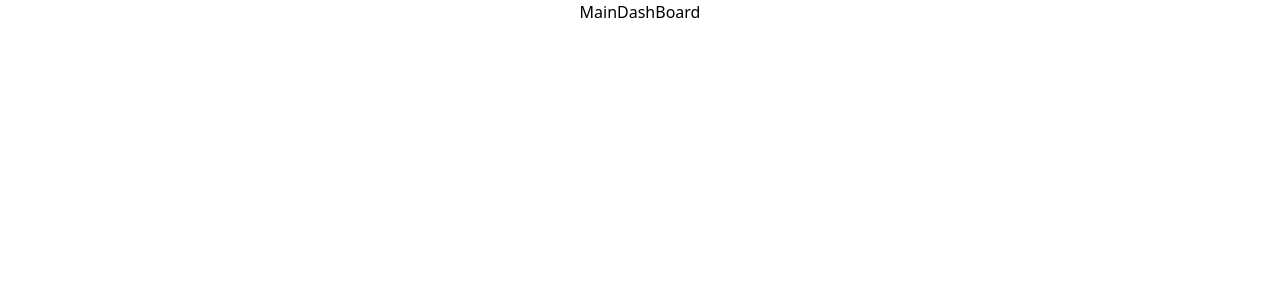
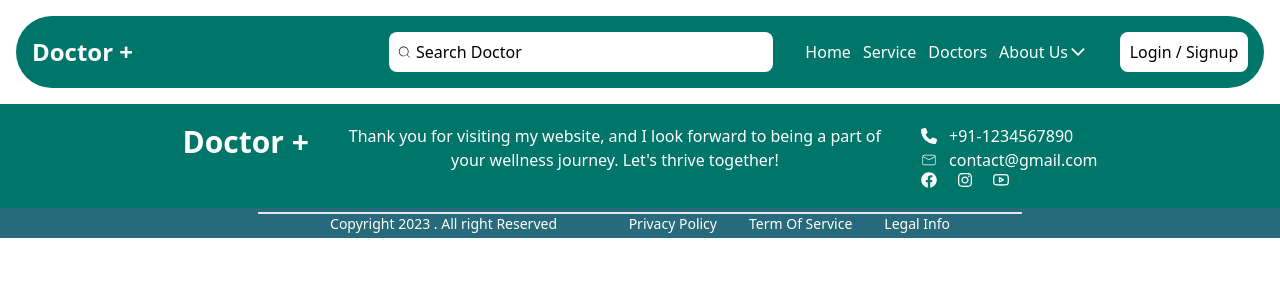
Before and after one commit to Anureng/doctors_dashboard, a React (Create React App) app: page /dashboard in a window 1280 px wide. Shown: the top 300 px of the page. Built offline with nearby package versions, Linux system fonts and the light colour scheme.

Commit message:
Navbar and Footer

```diff
--- a/package.json
+++ b/package.json
@@ -8,6 +8,7 @@
     "@testing-library/user-event": "^13.5.0",
     "react": "^18.3.1",
     "react-dom": "^18.3.1",
+    "react-icons": "^5.2.1",
     "react-router-dom": "^6.23.1",
     "react-scripts": "5.0.1",
     "web-vitals": "^2.1.4"
--- a/src/components/Footer.js
+++ b/src/components/Footer.js
@@ -1,8 +1,48 @@
 import React from 'react'
+import { FaPhone } from "react-icons/fa6";
+import { CiMail } from "react-icons/ci";
+import { FaFacebook } from "react-icons/fa";
+import { FaInstagram } from "react-icons/fa6";
+import { FiYoutube } from "react-icons/fi";
 
-const Footer = () => {
+function Footer() {
   return (
-    <div>Footer</div>
+    <div>
+      <div className=' p-5 flex text-white bg-[#007569]  items-center justify-center'>
+        <div className='flex flex-col md:flex-row  space-x-10 '>
+          <div className='  flex items-center justify-center md:justify-start md:items-start text-3xl font-bold '>
+            Doctor +
+          </div>
+          <div className='w-fit  '>
+            Thank you for visiting my website, and  I look forward
+            to being a part of <br /> your wellness journey. Let's thrive
+            together!</div>
+          <div>
+            <div className=' w-fit flex items-center space-x-3'><FaPhone />
+              <p>
+                +91-1234567890
+              </p>
+            </div>
+            <div className=' w-fit flex items-center space-x-3'> <CiMail />
+              <p>
+                contact@gmail.com
+              </p>
+            </div>
+            <div className=' w-fit flex space-x-5'><FaFacebook /><FaInstagram /><FiYoutube /></div>
+          </div>
+        </div>
+      </div>
+      <div className='bg-[#276A7B] text-sm text-white flex items-center justify-evenly font-light p-1'>
+        <div className='border-t-2 flex flex-col md:flex-row space-y-3 md:space-y-0 items-center justify-evenly w-3/5'>
+          <div>Copyright 2023 . All right Reserved</div>
+          <div className='flex space-x-8'>
+            <p>Privacy Policy</p>
+            <p>Term Of Service</p>
+            <p>Legal Info</p>
+          </div>
+        </div>
+      </div>
+    </div>
   )
 }
 
--- a/src/components/Navbar.js
+++ b/src/components/Navbar.js
@@ -1,9 +1,58 @@
-import React from 'react'
+import React, { useState } from 'react';
+import { CiSearch } from "react-icons/ci";
+import { IoIosArrowDown } from "react-icons/io";
+import { RxHamburgerMenu, RxCross1 } from "react-icons/rx";
+import { Link } from 'react-router-dom';
+import { FaUser } from "react-icons/fa";
 
-const Navbar = () => {
+function NavBar() {
+  const [open, setOpen] = useState(false);
+  const getdata = localStorage.getItem("token");
+
   return (
-    <div>Navbar</div>
-  )
+    <div className={`p-4 ${open ? 'bg-white' : 'bg-transparent'}`}>
+      <div className={`rounded-full flex flex-col md:flex-row items-center justify-between p-4 ${open ? 'bg-white text-black' : 'bg-[#007569] text-white'}`}>
+
+
+      <div className={`flex space-x-8 ${open ? "bg-[#007569] w-full p-2 rounded-lg text-white" :""}`}>
+        <div className='font-bold lg:text-2xl'>
+          <Link to="/" className={open ? 'text-white ' : 'text-white '}>Doctor +</Link>
+        </div>
+
+        <div className='lg:hidden' onClick={() => setOpen(!open)}>
+          {open ? <RxCross1 className='text-2xl' /> : <RxHamburgerMenu className='text-2xl' />}
+        </div>
+      </div>
+
+        <div className={`lg:flex space-x-8   ${open ? 'flex ' : 'hidden'} flex-col lg:flex-row items-center w-full lg:w-auto`}>
+          <div className={`flex items-center space-x-1 rounded-lg w-full lg:w-96 p-2 mt-4 lg:mt-0 ${open ? 'bg-[#007569] text-white' : 'bg-white'}`}>
+            <CiSearch className={open ? 'text-white' : 'text-black'} />
+            <input placeholder='Search Doctor' className={`focus:outline-none w-96 ${open ? 'text-white placeholder-white' : 'text-black placeholder-black'}`} />
+          </div>
+
+          <div className='list-none  w-full   flex flex-col lg:flex-row items-center space-y-4 lg:space-y-0 lg:space-x-3 mt-4 lg:mt-0'>
+            <Link to="/" className=' '><li className={`cursor-pointer  flex items-center justify-center ${open ? 'bg-[#007569]  text-white p-2 rounded-md' : ''}`}>Home</li></Link>
+            <Link to="/"><li className={`cursor-pointer  flex items-center justify-center ${open ? 'bg-[#007569]  text-white p-2 rounded-md' : ''}`}>Service</li></Link>
+            <Link to="/doctors"><li className={`cursor-pointer  flex items-center justify-center ${open ? 'bg-[#007569]  text-white p-2 rounded-md' : ''}`}>Doctors</li></Link>
+            <Link to="/about"><li className={`cursor-pointer  flex items-center justify-center ${open ? 'bg-[#007569] text-white p-2 rounded-md' : ''}`}>About Us <IoIosArrowDown className='text-xl' /></li></Link>
+          </div>
+
+          {getdata ? (
+            <Link to="/profile" className={`mt-4 lg:mt-0 ${open ? 'bg-[#007569] w-full flex items-center justify-center text-white p-2 rounded-md' : ''}`}>
+              <FaUser className='text-2xl cursor-pointer' />
+            </Link>
+          ) : (
+            <Link to="/login" className='mt-4 lg:mt-0'>
+              <div className={` px-1 py-2 w-32 rounded-lg cursor-pointer ${open ? 'bg-[#007569] text-white' : 'bg-white text-black'}`}>
+                Login / Signup
+              </div>
+            </Link>
+          )}
+        </div>
+
+      </div>
+    </div>
+  );
 }
 
-export default Navbar
+export default NavBar;
--- a/src/pages/MainDashboard.js
+++ b/src/pages/MainDashboard.js
@@ -1,8 +1,14 @@
 import React from 'react'
+import NavBar from '../components/Navbar';
+import Footer from '../components/Footer';
 
 const MainDashBoard = () => {
   return (
-    <div>MainDashBoard</div>
+
+    <>
+    <NavBar/>
+    <Footer/>
+    </>
   )
 }
 
```
Also changed, not shown: 1 other file (tests, documents, lock files or other folders).
